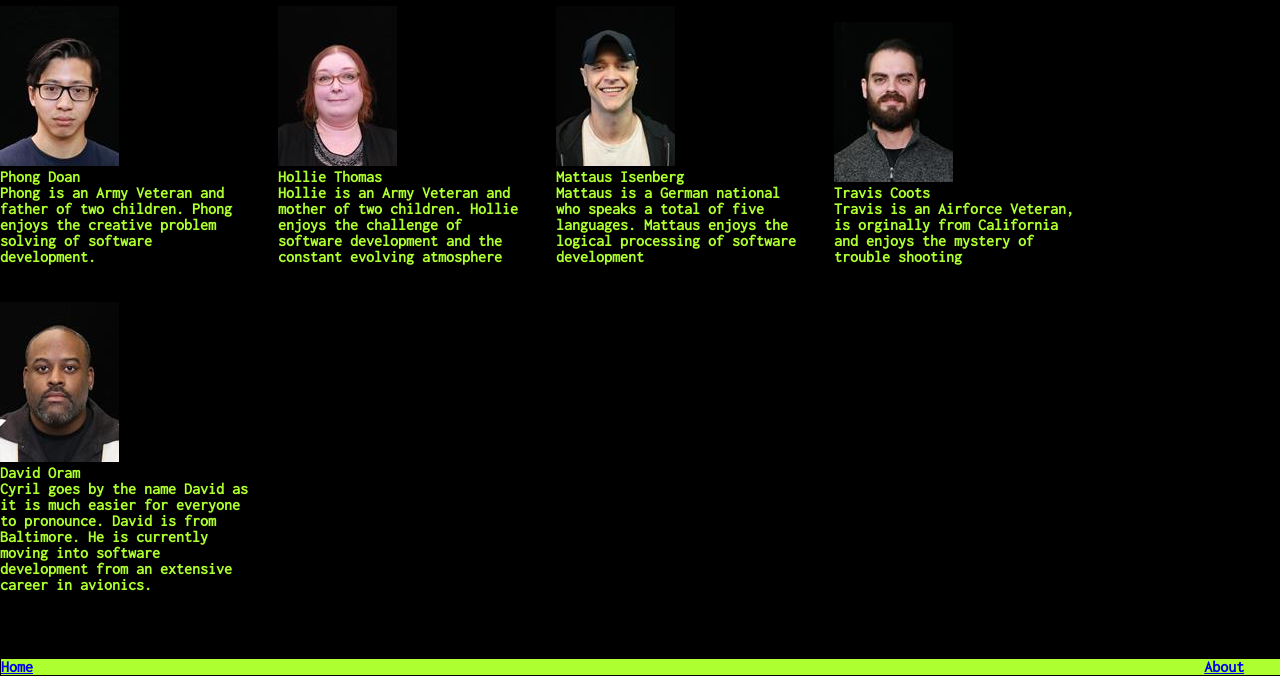
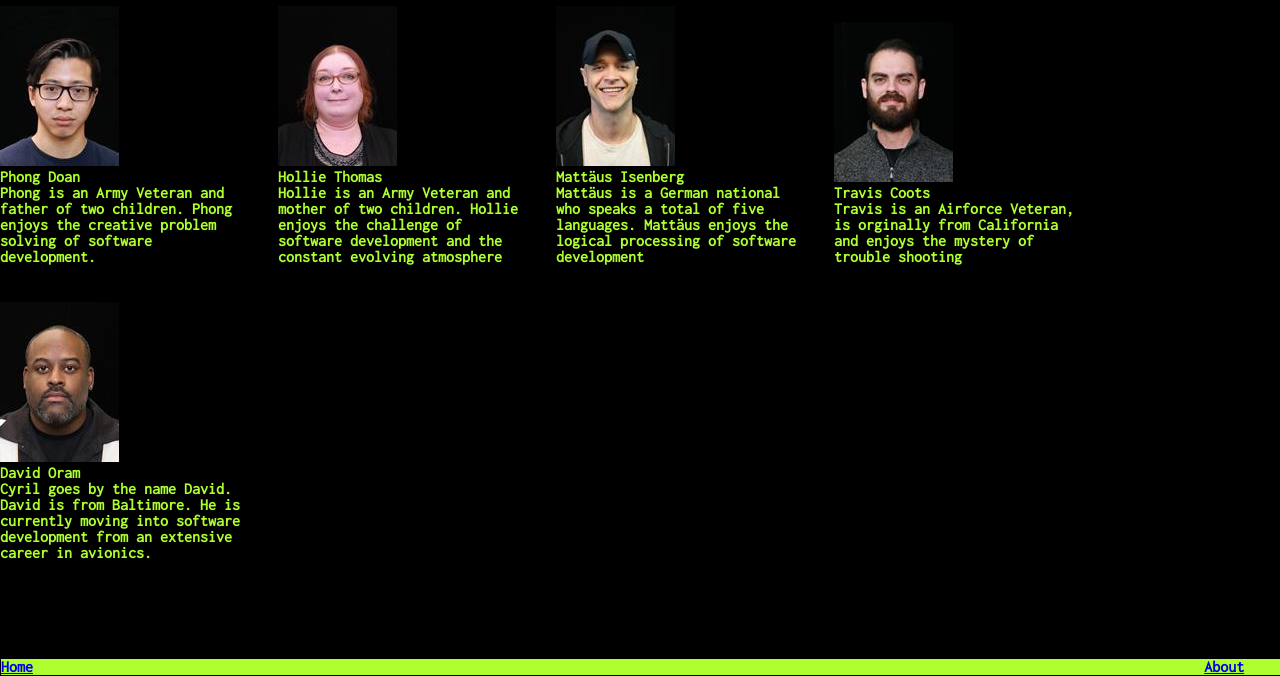
Before and after one commit to tcoots88/Parse-Life, a plain HTML site: page about.html in a window 1280 px wide. Shown: the part 124-800 px from the top of the page. Drawn offline with Linux system fonts and the light colour scheme.

Commit message:
tweaks to extra code

```diff
--- a/about.html
+++ b/about.html
@@ -26,13 +26,14 @@
     <div>
       <img src="images/H.Thomas.jpg">
       <p>Hollie Thomas</p>
-    <p>Hollie is an Army Veteran and mother of two children. Hollie enjoys the challenge of software development and the constant evolving atmosphere </p>
+      <p>Hollie is an Army Veteran and mother of two children. Hollie enjoys the challenge of software development and
+        the constant evolving atmosphere </p>
     </div>
 
     <div>
       <img src="images/M.Isenberg.jpg">
-    <p>Mattaus Isenberg</p>
-    <p>Mattaus is a German national who speaks a total of five languages. Mattaus enjoys the logical processing of
+      <p>Mattäus Isenberg</p>
+      <p>Mattäus is a German national who speaks a total of five languages. Mattäus enjoys the logical processing of
         software development</p>
     </div>
 
@@ -46,10 +47,11 @@
     <div>
       <img src="images/C.Oram.jpg">
       <p>David Oram</p>
-      <p>Cyril goes by the name David as it is much easier for everyone to pronounce. David is from Baltimore. He is currently moving into software development from an extensive career in avionics.
+      <p>Cyril goes by the name David. David is from Baltimore. He is currently moving into software development from an
+        extensive career in avionics.
       </p>
     </div>
-
+  </main>
   <footer>
     <nav>
       <!-- Navigation links to from main index-->
@@ -59,8 +61,6 @@
       </ul>
     </nav>
   </footer>
-  </main>
-  <script src="app/app.js"></script>
 </body>
 
 </html>
```
Lines whose indentation alone changed are shown as unchanged.
